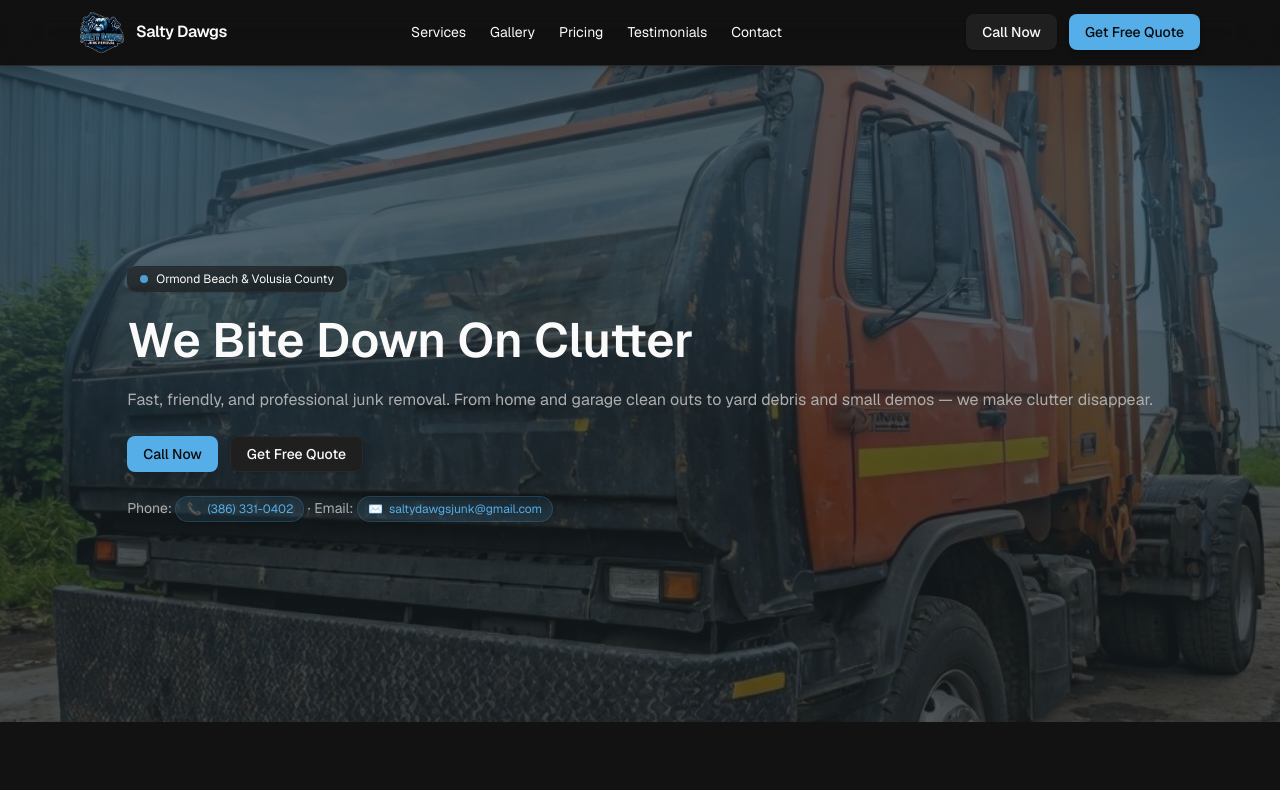
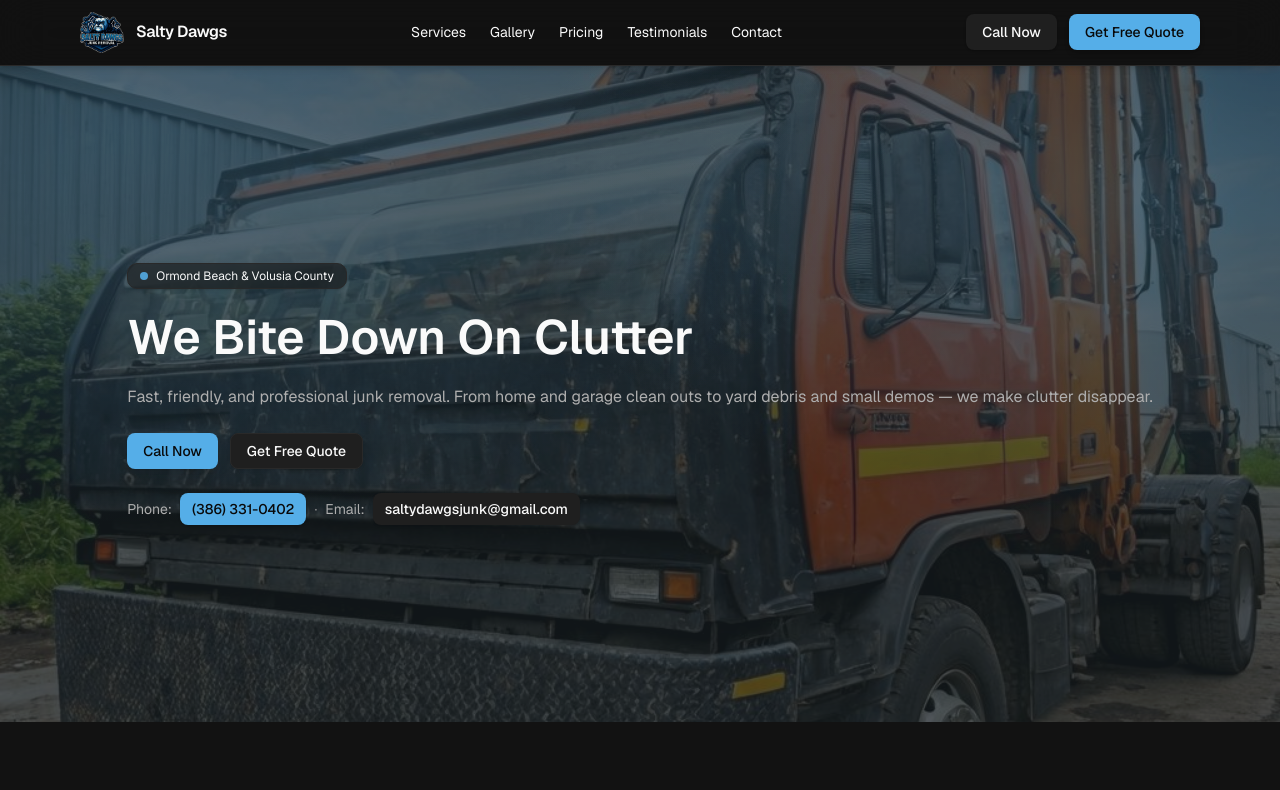
Before and after one commit to buisneees1122-hue/salty, a Next.js app: page / in a window 1280 px wide. Shown: the top 790 px of the page. Built offline with nearby package versions, Linux system fonts and the light colour scheme.

Commit message:
Unify contact links as buttons (exclude footer)
cgen-c789118b980641a19710ccbda8a1bf4d

```diff
--- a/components/hero.tsx
+++ b/components/hero.tsx
@@ -27,25 +27,16 @@ export function Hero() {
               <a href="#contact">Get Free Quote</a>
             </Button>
           </div>
-          <div className="text-sm text-muted-foreground">
-            Phone:{" "}
-            <a
-              className="contact-chip"
-              data-icon="phone"
-              href="tel:+13863310402"
-              aria-label="Call Salty Dawgs Junk Removal at (386) 331-0402"
-            >
-              (386) 331-0402
-            </a>{" "}
-            · Email:{" "}
-            <a
-              className="contact-chip"
-              data-icon="email"
-              href="mailto:saltydawgsjunk@gmail.com?subject=Hello%20Salty%20Dawgs"
-              aria-label="Email Salty Dawgs Junk Removal"
-            >
-              saltydawgsjunk@gmail.com
-            </a>
+          <div className="text-sm text-muted-foreground flex flex-wrap items-center gap-2">
+            <span>Phone:</span>
+            <Button asChild size="sm" className="shadow">
+              <a href="tel:+13863310402" aria-label="Call Salty Dawgs Junk Removal at (386) 331-0402">(386) 331-0402</a>
+            </Button>
+            <span className="opacity-70">·</span>
+            <span>Email:</span>
+            <Button asChild size="sm" variant="secondary" className="shadow">
+              <a href="mailto:saltydawgsjunk@gmail.com?subject=Hello%20Salty%20Dawgs" aria-label="Email Salty Dawgs Junk Removal">saltydawgsjunk@gmail.com</a>
+            </Button>
           </div>
         </div>
 
```
